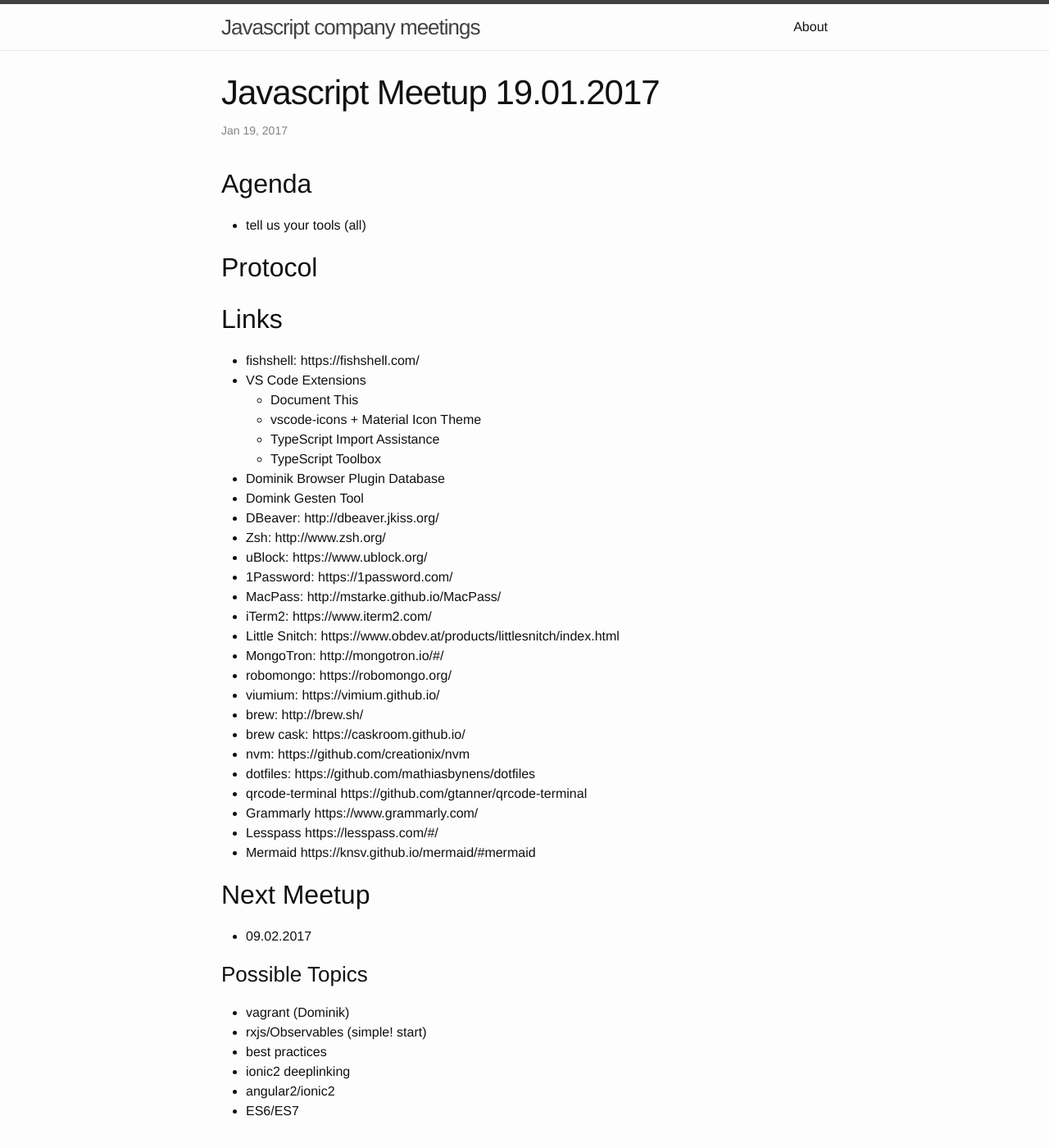
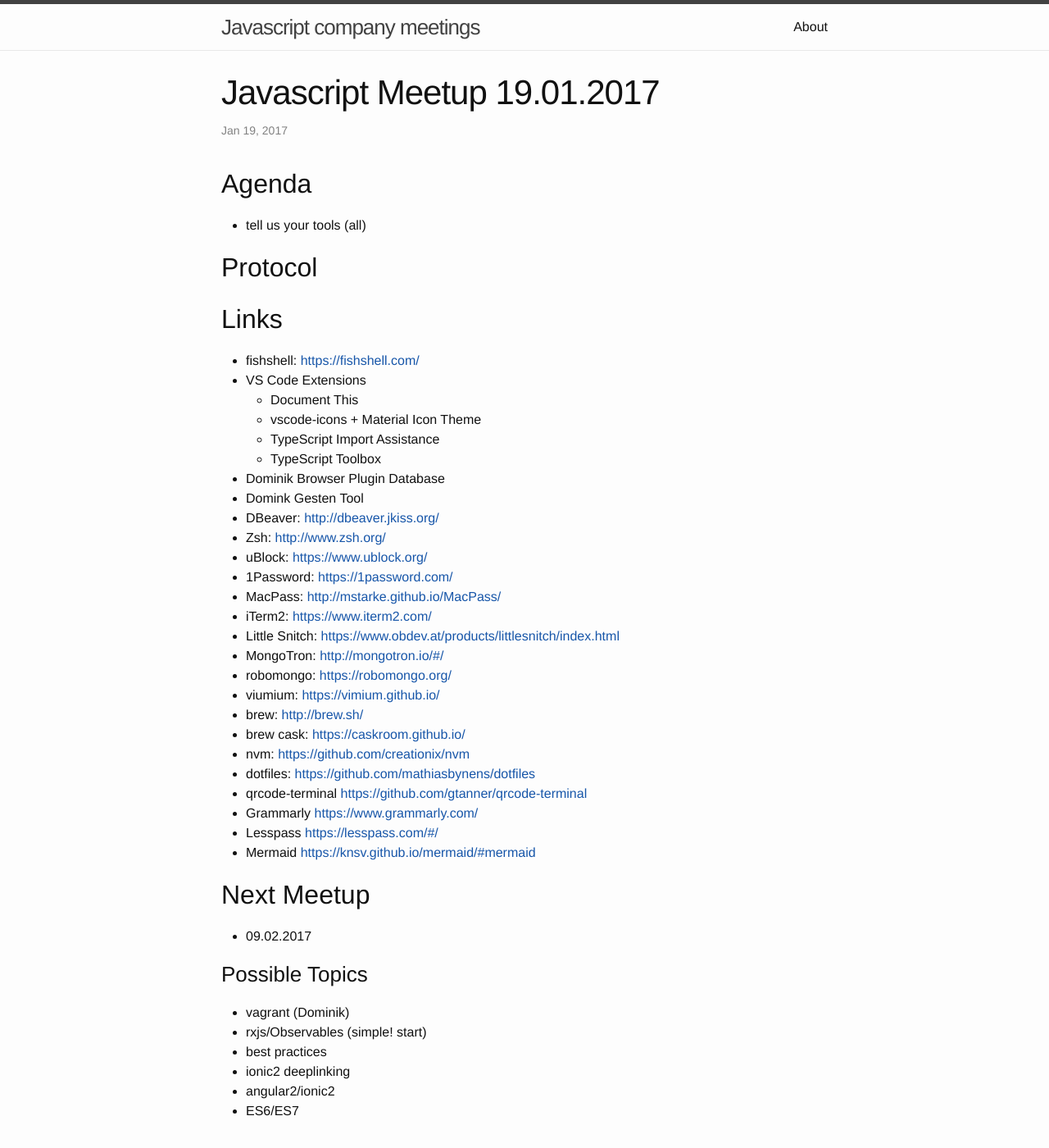
Before and after one commit to MathiasTim/javascript-company-meeting, a Jekyll site: the page built from _posts/2017-01-19-meetup.md, in a window 1280 px wide and 1400 px high. Shown: the whole window at 82% size. Built offline with Jekyll 4.4.1, drawn with Linux system fonts in a browser that asks for light colours.

```diff
--- a/_posts/2017-01-19-meetup.md
+++ b/_posts/2017-01-19-meetup.md
@@ -13,7 +13,7 @@ categories:
 
 ## Links
 
-- fishshell: https://fishshell.com/
+- fishshell: [https://fishshell.com/]()
 - VS Code Extensions
   - Document This
   - vscode-icons + Material Icon Theme
@@ -21,24 +21,25 @@ categories:
   - TypeScript Toolbox
 - Dominik Browser Plugin Database
 - Domink Gesten Tool
-- DBeaver: http://dbeaver.jkiss.org/
-- Zsh: http://www.zsh.org/
-- uBlock: https://www.ublock.org/
-- 1Password: https://1password.com/
-- MacPass: http://mstarke.github.io/MacPass/
-- iTerm2: https://www.iterm2.com/
-- Little Snitch: https://www.obdev.at/products/littlesnitch/index.html
-- MongoTron: http://mongotron.io/#/
-- robomongo: https://robomongo.org/
-- viumium: https://vimium.github.io/
-- brew: http://brew.sh/
-- brew cask: https://caskroom.github.io/
-- nvm: https://github.com/creationix/nvm
-- dotfiles: https://github.com/mathiasbynens/dotfiles
-- qrcode-terminal https://github.com/gtanner/qrcode-terminal
-- Grammarly https://www.grammarly.com/
-- Lesspass https://lesspass.com/#/
-- Mermaid https://knsv.github.io/mermaid/#mermaid
+- DBeaver: [http://dbeaver.jkiss.org/]()
+- Zsh: [http://www.zsh.org/]()
+- uBlock: [https://www.ublock.org/]()
+- 1Password: [https://1password.com/]()
+- MacPass: [http://mstarke.github.io/MacPass/]()
+- iTerm2: [https://www.iterm2.com/]()
+- Little Snitch: [https://www.obdev.at/products/littlesnitch/index.html]()
+- MongoTron: [http://mongotron.io/#/]()
+- robomongo: [https://robomongo.org/]()
+- viumium: [https://vimium.github.io/]()
+- brew: [http://brew.sh/]()
+- brew cask: [https://caskroom.github.io/]()
+- nvm: [https://github.com/creationix/nvm]()
+- dotfiles: [https://github.com/mathiasbynens/dotfiles]()
+- qrcode-terminal [https://github.com/gtanner/qrcode-terminal]()
+- Grammarly [https://www.grammarly.com/]()
+- Lesspass [https://lesspass.com/#/]()
+- Mermaid [https://knsv.github.io/mermaid/#mermaid]()
+
 
 ## Next Meetup
 
```
